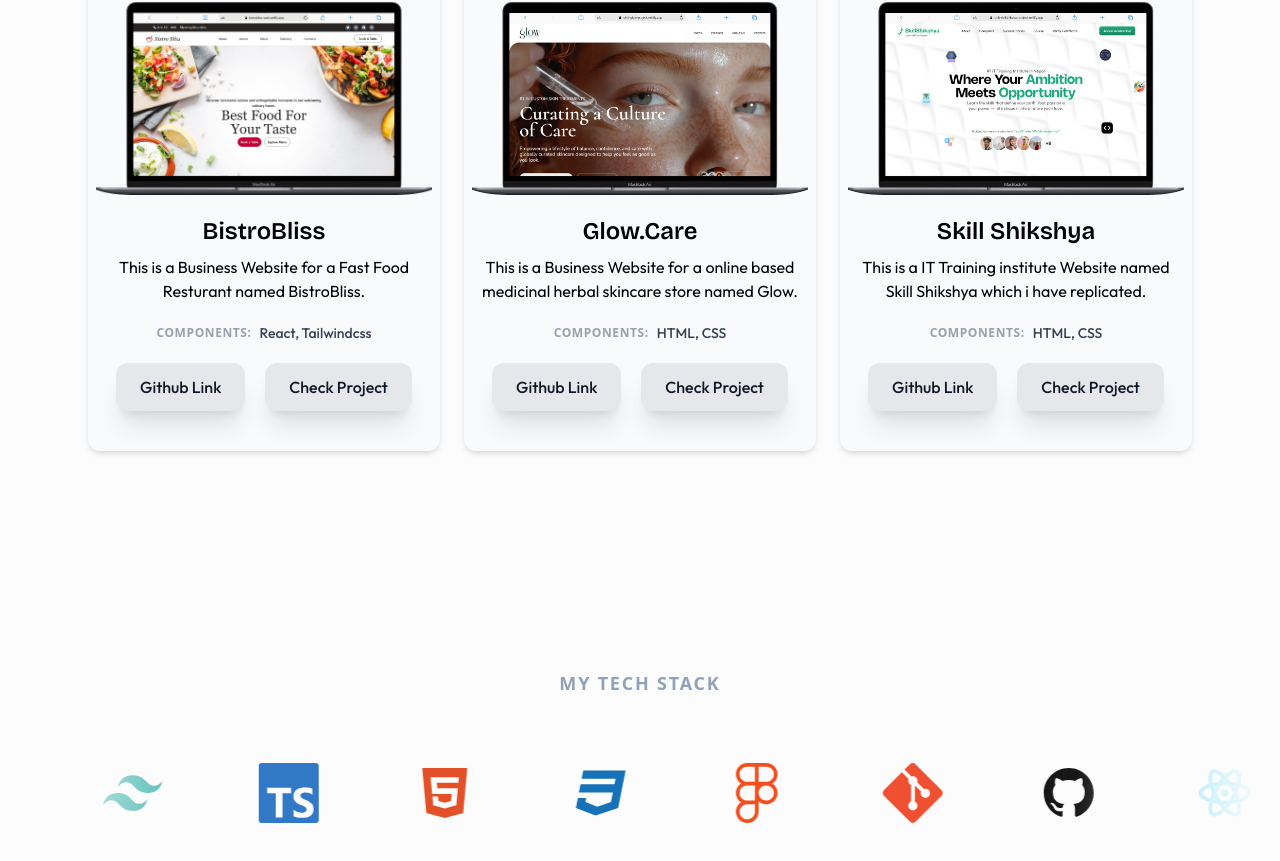
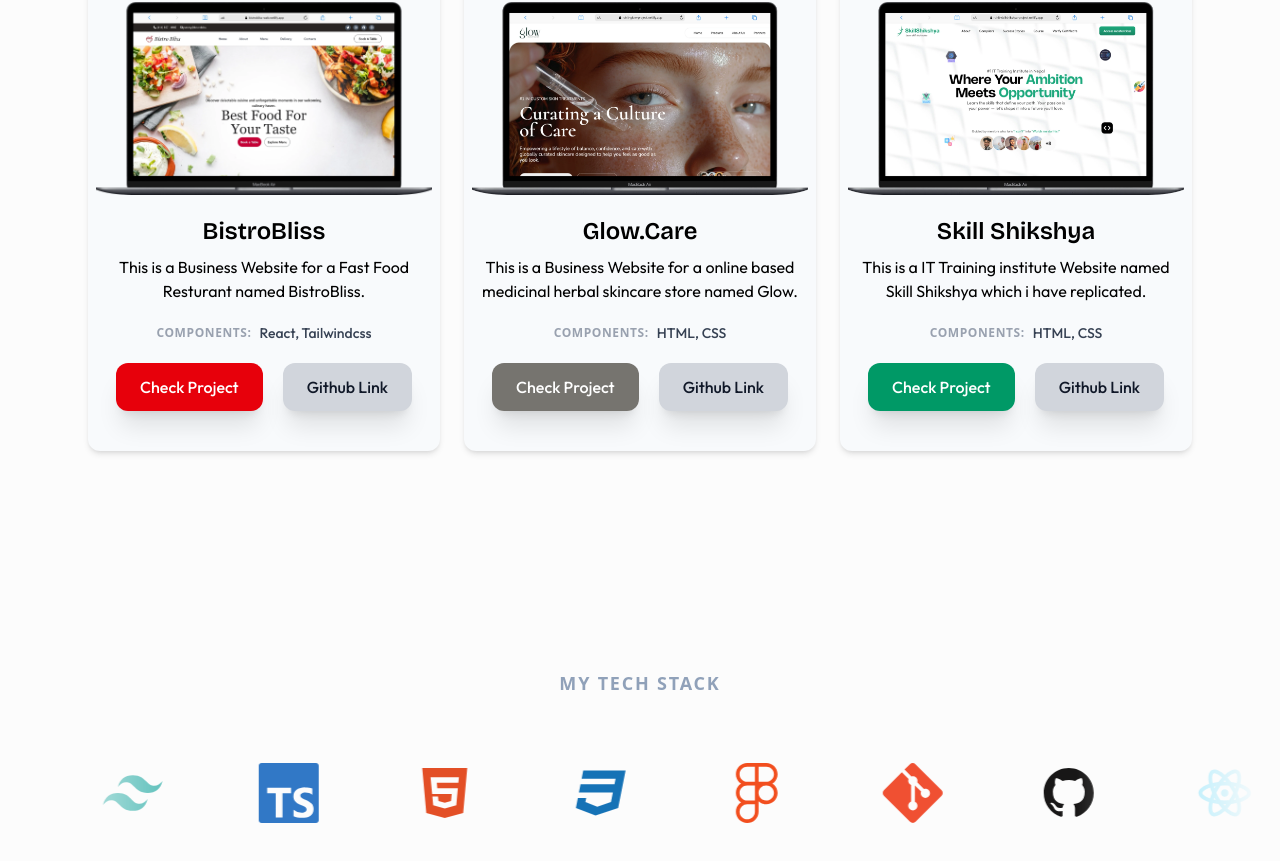
Before and after one commit to abbyzerra09/Portfolio-rohit, a React (Vite) app: page / in a window 1280 px wide. Shown: the part 1444-2305 px from the top of the page. Built offline with nearby package versions, Linux system fonts and the light colour scheme.

Commit message:
Buttons color changed + hover

```diff
--- a/src/components/project.jsx
+++ b/src/components/project.jsx
@@ -19,12 +19,12 @@ function Projects(){
                             <p className="font-outfit text-sm font-medium text-gray-700">React, Tailwindcss</p>
                         </div>
                         <div className='text-bold font-outfit pb-10 flex justify-center gap-5'>
-                            <button className="bg-gray-200 hover:bg-black text-gray-900 hover:text-white transition-all duration-300 font-medium py-3 px-6 rounded-xl font-outfit shadow-xl cursor-pointer">
-                                <a href='https://github.com/abbyzerra09/BistroBlisss.git' target="_blank">Github Link</a>
+                            <button className="bg-red-600 hover:bg-red-700 text-white transition-colors duration-300 font-medium py-3 px-6 rounded-xl font-outfit shadow-xl cursor-pointer">
+                               <a href='https://bistrobliss-web.netlify.app/' target='_blank'>Check Project</a>
                             </button>
 
-                            <button className="bg-gray-200 hover:bg-black text-gray-900 hover:text-white transition-all duration-300 font-medium py-3 px-6 rounded-xl font-outfit shadow-xl cursor-pointer">
-                               <a href='https://bistrobliss-web.netlify.app/' target='_blank'>Check Project</a>
+                            <button className="bg-gray-300 hover:bg-gray-500 text-gray-900 hover:text-white transition-colors duration-300 font-medium py-3 px-6 rounded-xl font-outfit shadow-xl cursor-pointer">
+                                <a href='https://github.com/abbyzerra09/BistroBlisss.git' target="_blank">Github Link</a>
                             </button>
                         </div>
                     </div>
@@ -38,12 +38,12 @@ function Projects(){
                             <p className="font-outfit text-sm font-medium text-gray-700">HTML, CSS</p>
                         </div>
                         <div className='text-bold font-outfit pb-10 flex justify-center gap-5'>
-                            <button className="bg-gray-200 hover:bg-black text-gray-900 hover:text-white transition-all duration-300 font-medium py-3 px-6 rounded-xl font-outfit shadow-xl cursor-pointer">
-                                <a href='https://github.com/abbyzerra09/Glow-project.git' target='_blank'>Github Link</a>
+                            <button className="bg-stone-600/80 hover:bg-stone-700/80 text-white transition-colors duration-300 font-medium py-3 px-6 rounded-xl font-outfit shadow-xl cursor-pointer">
+                                <a href='https://rohit-glow-project.netlify.app/' target='_blank'>Check Project</a>
                             </button>
 
-                            <button className="bg-gray-200 hover:bg-black text-gray-900 hover:text-white transition-all duration-300 font-medium py-3 px-6 rounded-xl font-outfit shadow-xl cursor-pointer">
-                                <a href='https://rohit-glow-project.netlify.app/' target='_blank'>Check Project</a>
+                            <button className="bg-gray-300 hover:bg-gray-500 text-gray-900 hover:text-white transition-colors duration-300 font-medium py-3 px-6 rounded-xl font-outfit shadow-xl cursor-pointer">
+                                <a href='https://github.com/abbyzerra09/Glow-project.git' target='_blank'>Github Link</a>
                             </button>
                         </div>
                     </div>
@@ -57,12 +57,12 @@ function Projects(){
                             <p className="font-outfit text-sm font-medium text-gray-700">HTML, CSS</p>
                         </div>
                         <div className='text-bold font-outfit pb-10 flex justify-center gap-5'>
-                            <button className="bg-gray-200 hover:bg-black text-gray-900 hover:text-white transition-all duration-300 font-medium py-3 px-6 rounded-xl font-outfit shadow-xl cursor-pointer">
-                                <a href='https://github.com/abbyzerra09/skillshikshya-repo.git' target='_blank'>Github Link</a>
+                            <button className="bg-emerald-600 hover:bg-emerald-700 text-white transition-colors duration-300 font-medium py-3 px-6 rounded-xl font-outfit shadow-xl cursor-pointer">
+                                <a href='https://rohit-skillshikshya-project.netlify.app/' target='_blank'>Check Project</a>
                             </button>
 
-                            <button className="bg-gray-200 hover:bg-black text-gray-900 hover:text-white transition-all duration-300 font-medium py-3 px-6 rounded-xl font-outfit shadow-xl cursor-pointer" >
-                                <a href='https://rohit-skillshikshya-project.netlify.app/' target='_blank'>Check Project</a>
+                            <button className="bg-gray-300 hover:bg-gray-500 text-gray-900 hover:text-white transition-colors duration-300 font-medium py-3 px-6 rounded-xl font-outfit shadow-xl cursor-pointer">
+                                <a href='https://github.com/abbyzerra09/skillshikshya-repo.git' target='_blank'>Github Link</a>
                             </button>
                         </div>
                     </div>
```
